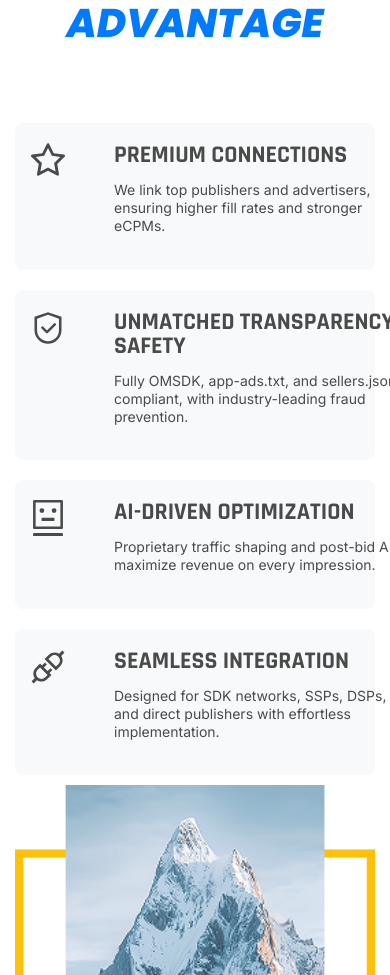
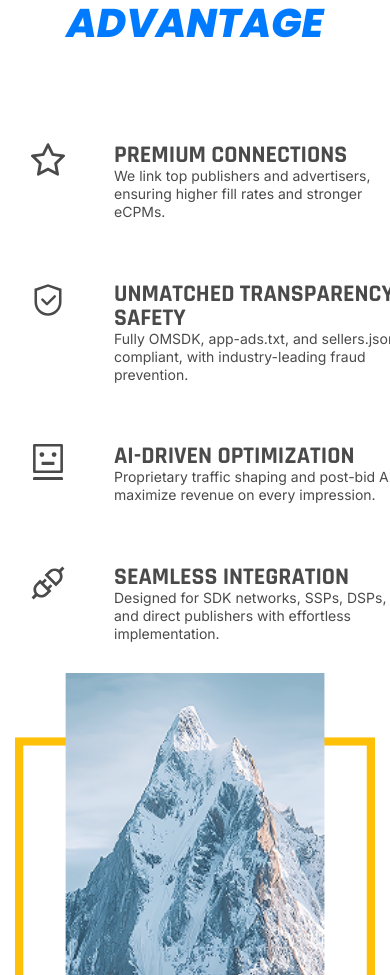
Before and after one commit to jwong65/vite-react-site, a React (Vite) app: page /about in a window 390 px wide. Shown: the part 941-1916 px from the top of the page. Built offline with nearby package versions, Linux system fonts and the light colour scheme.

Commit message:
Removed the grey color for text-box on 834 view

```diff
--- a/src/pages/about.css
+++ b/src/pages/about.css
@@ -215,7 +215,8 @@
     font-size: 18px;
     line-height: 130%;
     letter-spacing: 0%;
-    max-width: 350px;
+    max-width: 100%;
+    margin: 0;
 
 }
 
@@ -515,11 +516,12 @@
     }
     .text-box {
         display: flex;
+        max-width: 100%;
         flex-direction: row;
         align-items: flex-start;
         margin: 20px;
-        background-color: #F8F9FA;
         box-sizing: border-box;
+        background-color: #FFFFFF;
     }
     .text-content {
         flex: 1;
```
